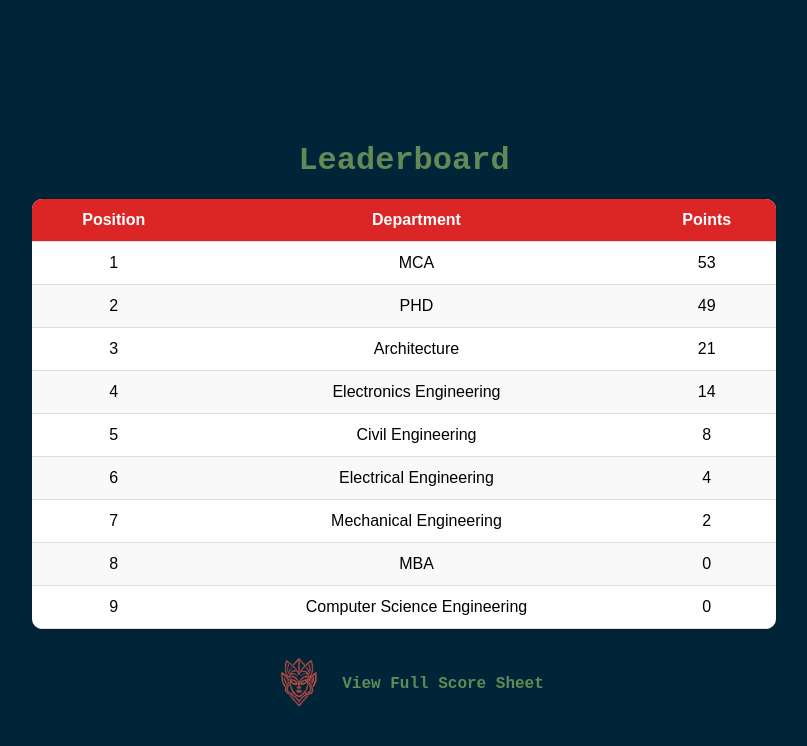
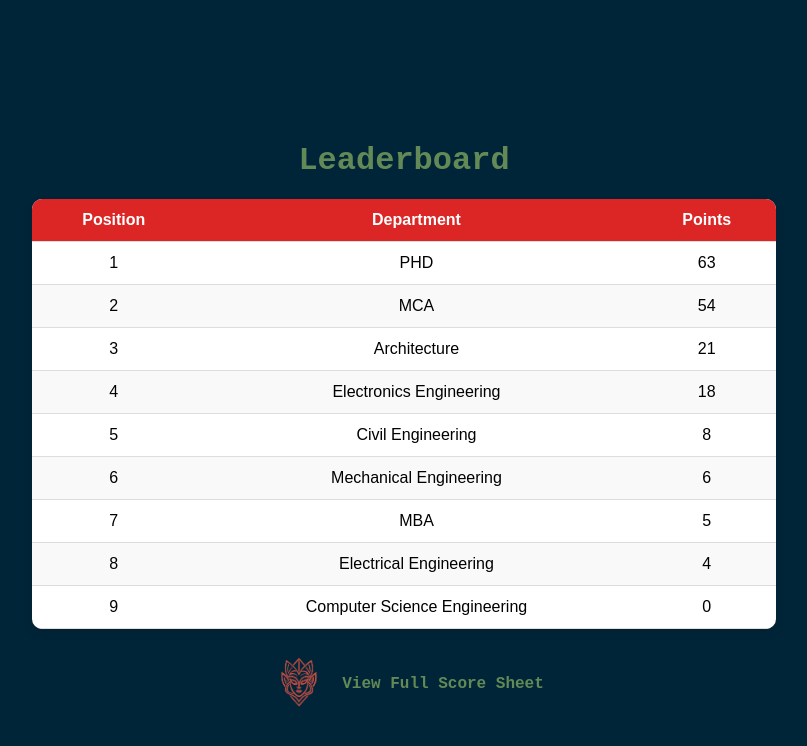
Before and after one commit to krishna-priyakm/tharangam-25-, a React (Create React App) app in the folder frontend/: page /score in a window 1280 px wide. Shown: the top 746 px of the page, without its empty margins (236-1043 px from the left). Built offline with nearby package versions, Linux system fonts and the light colour scheme; a web font is replaced by a local one.

Commit message:
Reupdated scoreboard

```diff
--- a/frontend/src/Score.js
+++ b/frontend/src/Score.js
@@ -3,14 +3,14 @@ import "./score.css"; // Import CSS file
 
 const Score = () => {
   const scores = [
-    { position: 1, department: "MCA", points: 53 },
-    { position: 2, department: "PHD", points: 49 },
+    { position: 1, department: "PHD", points: 63 },
+    { position: 2, department: "MCA", points: 54 },
     { position: 3, department: "Architecture", points: 21 },
-    { position: 4, department: "Electronics Engineering", points: 14 },
+    { position: 4, department: "Electronics Engineering", points: 18 },
     { position: 5, department: "Civil Engineering", points: 8 },
-    { position: 6, department: "Electrical Engineering", points: 4 },
-    { position: 7, department: "Mechanical Engineering", points: 2 },
-    { position: 8, department: "MBA", points: 0 },
+    { position: 6, department: "Mechanical Engineering", points: 6 },
+    { position: 7, department: "MBA", points: 5 },
+    { position: 8, department: "Electrical Engineering", points: 4 },
     { position: 9, department: "Computer Science Engineering", points: 0 },
   ];
 
```
